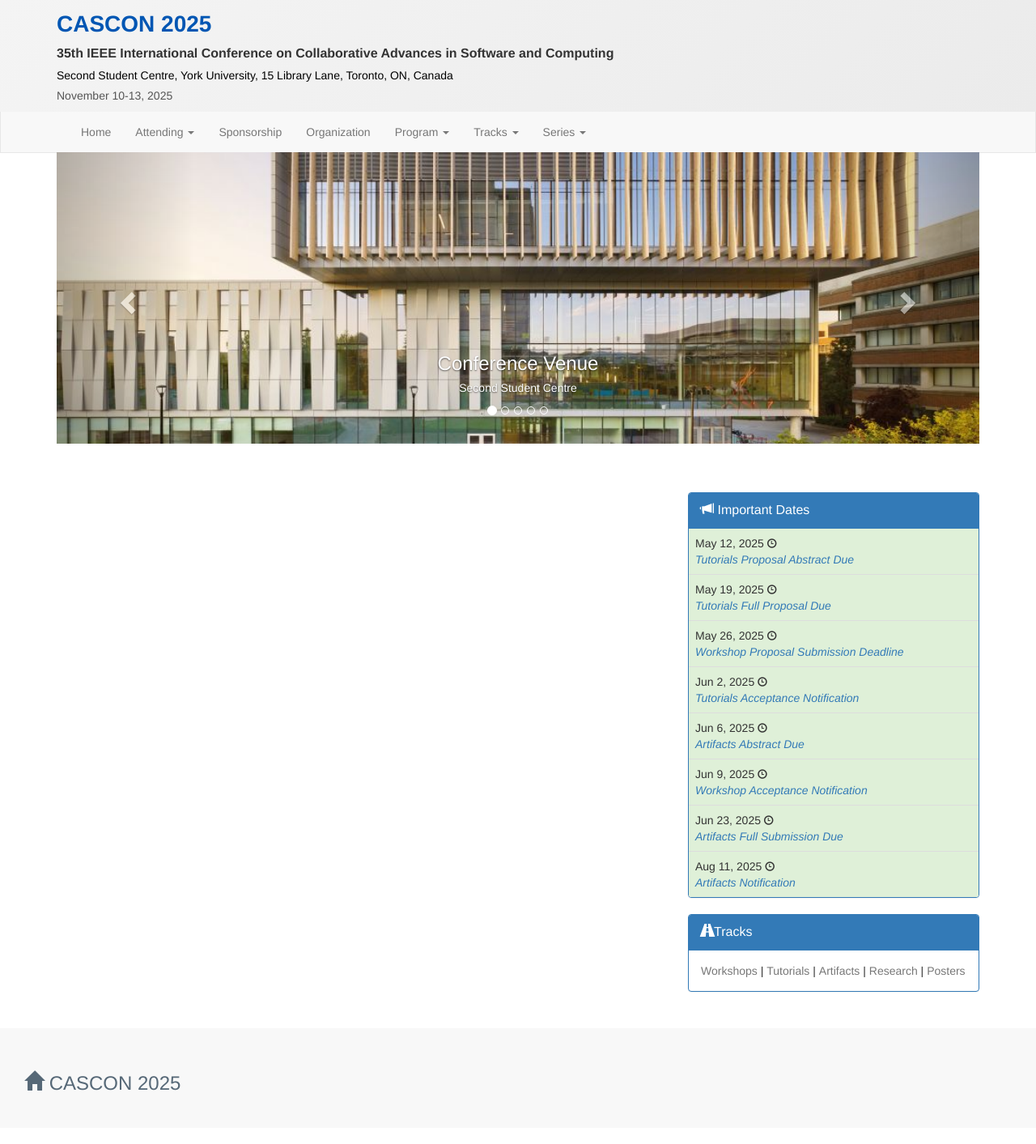
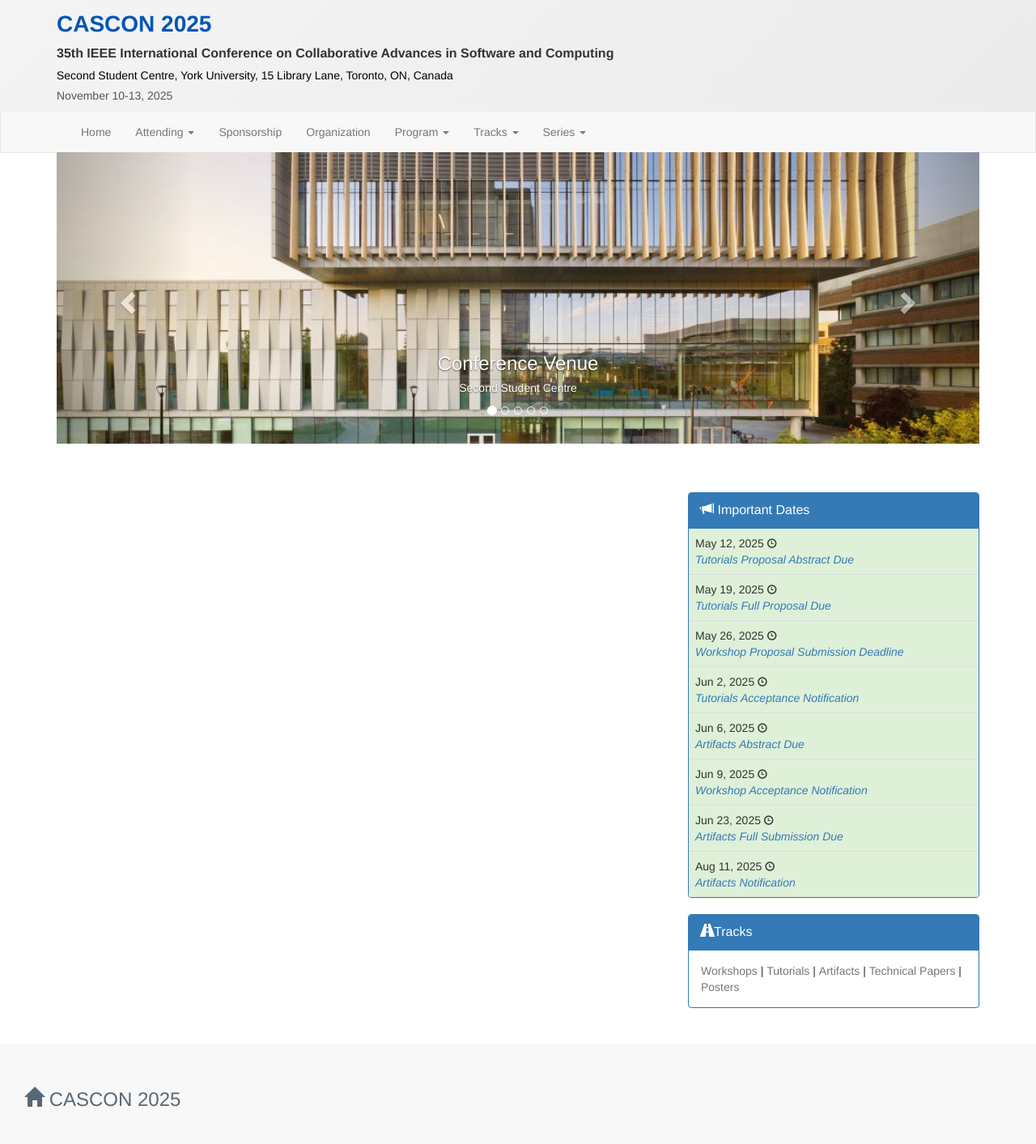
Before and after one commit to ICCSSE/CASCON2025, a Jekyll site: the page built from index.md, in a window 1280 px wide. Shown: the whole page at 81% size. Built offline with Jekyll 4.4.1, drawn with Linux system fonts in a browser that asks for light colours.

Commit message:
change to technical papers

```diff
--- a/_layouts/home.html
+++ b/_layouts/home.html
@@ -148,7 +148,7 @@
                 <a href="{{ site.baseurl }}/tracks/workshops" class="text-muted navigate">Workshops</a> |
                 <a href="{{ site.baseurl }}/tracks/tutorials" class="text-muted navigate">Tutorials</a> |
                 <a href="{{ site.baseurl }}/tracks/artifacts" class="text-muted navigate">Artifacts</a> |
-                <a href="{{ site.baseurl }}/tracks/research" class="text-muted navigate">Research</a> |
+                <a href="{{ site.baseurl }}/tracks/research" class="text-muted navigate">Technical Papers</a> |
                 <a href="{{ site.baseurl }}/tracks/posters" class="text-muted navigate">Posters</a>
             </div>
         </div>
```
